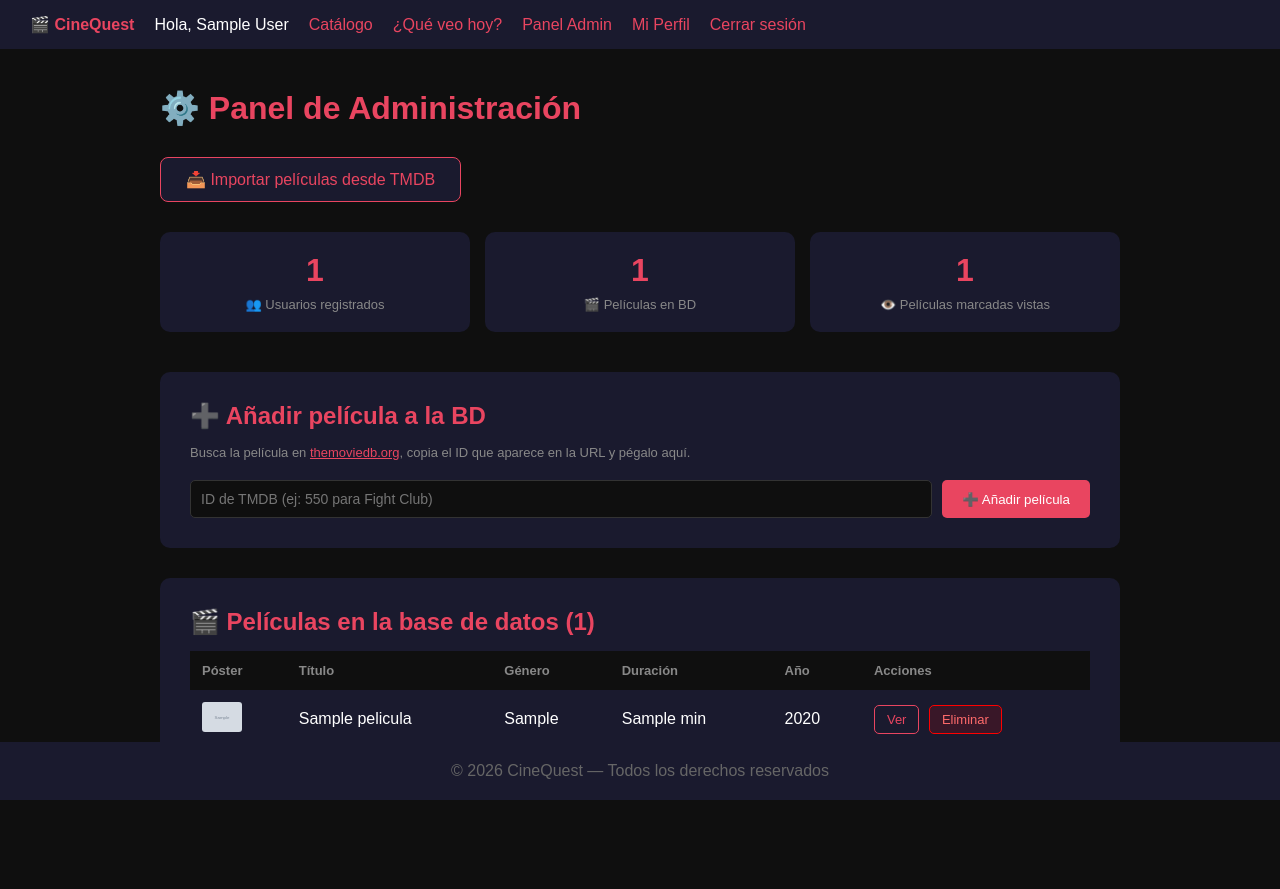
After one commit to manuelalfa1999/cinequest, a PHP site: page /pages/admin.php in a window 1280 px wide. The commit adds this page. Run offline with PHP 8.4, Linux system fonts and the light colour scheme; the visitor is signed in with stand-in values (Sample User, id 1); tables that the repository leaves empty or names only in its code hold one stand-in row (values such as "Sample post"); grey boxes marked "Sample" are stand-in pictures; some libraries are stand-ins or nearby versions.

Commit message:
feat: panel admin con importación masiva desde TMDB y gestión de películas

```diff
--- a/assets/css/style.css
+++ b/assets/css/style.css
@@ -93,7 +93,7 @@ footer {
     padding: 20px;
     background: #1a1a2e;
     color: #666;
-    position: relative;
+    position: fixed;
     bottom: 0;
     width: 100%;
 }
@@ -608,3 +608,139 @@ footer {
     color: #888;
     font-style: italic;
 }
+.admin-container {
+    max-width: 1000px;
+    margin: 0 auto;
+    padding: 40px 20px 80px;
+}
+
+.admin-container h1 {
+    color: #e94560;
+    margin-bottom: 30px;
+}
+
+.admin-stats {
+    display: grid;
+    grid-template-columns: repeat(auto-fit, minmax(150px, 1fr));
+    gap: 15px;
+    margin-bottom: 40px;
+}
+
+.admin-seccion {
+    background: #1a1a2e;
+    border-radius: 10px;
+    padding: 30px;
+    margin-bottom: 30px;
+}
+
+.admin-seccion h2 {
+    color: #e94560;
+    margin-bottom: 15px;
+}
+
+.admin-hint {
+    color: #888;
+    font-size: 13px;
+    margin-bottom: 20px;
+}
+
+.admin-hint a {
+    color: #e94560;
+}
+
+.admin-form {
+    display: flex;
+    gap: 10px;
+    flex-wrap: wrap;
+}
+
+.admin-form input {
+    flex: 1;
+    padding: 10px;
+    background: #0f0f0f;
+    border: 1px solid #333;
+    border-radius: 5px;
+    color: #fff;
+    font-size: 14px;
+    min-width: 250px;
+}
+
+.admin-form button {
+    padding: 10px 20px;
+    background: #e94560;
+    color: #fff;
+    border: none;
+    border-radius: 5px;
+    cursor: pointer;
+}
+
+.admin-form button:hover {
+    background: #c73652;
+}
+
+.admin-tabla {
+    overflow-x: auto;
+}
+
+.admin-tabla table {
+    width: 100%;
+    border-collapse: collapse;
+}
+
+.admin-tabla th {
+    background: #0f0f0f;
+    padding: 12px;
+    text-align: left;
+    color: #888;
+    font-size: 13px;
+}
+
+.admin-tabla td {
+    padding: 12px;
+    border-bottom: 1px solid #333;
+    vertical-align: middle;
+}
+
+.admin-poster {
+    width: 40px;
+    border-radius: 3px;
+}
+
+.btn-ver {
+    padding: 6px 12px;
+    background: #1a1a2e;
+    border: 1px solid #e94560;
+    color: #e94560;
+    border-radius: 5px;
+    text-decoration: none;
+    font-size: 13px;
+    margin-right: 5px;
+}
+
+.btn-eliminar {
+    padding: 6px 12px;
+    background: #ff000022;
+    border: 1px solid #ff0000;
+    color: #ff6b6b;
+    border-radius: 5px;
+    cursor: pointer;
+    font-size: 13px;
+}
+
+.btn-eliminar:hover {
+    background: #ff000044;
+}
+.btn-importar {
+    display: inline-block;
+    padding: 12px 25px;
+    background: #1a1a2e;
+    border: 1px solid #e94560;
+    color: #e94560;
+    border-radius: 8px;
+    text-decoration: none;
+    margin-bottom: 30px;
+}
+
+.btn-importar:hover {
+    background: #e9456022;
+}
--- a/includes/header.php
+++ b/includes/header.php
@@ -12,12 +12,12 @@ if (session_status() === PHP_SESSION_NONE) {
     <link rel="stylesheet" href="/cinequest/assets/css/style.css">
 </head>
 <body>
-
-<script src="/cinequest/assets/js/recomendador.js" defer></script>
 <nav>
     <a href="/cinequest/index.php"><strong>🎬 CineQuest</strong></a>
     <?php if (isset($_SESSION['usuario_id'])): ?>
         <span>Hola, <?= htmlspecialchars($_SESSION['nombre']) ?></span>
+        <a href="/cinequest/pages/peliculas.php">Catálogo</a>
+        <a href="/cinequest/pages/recomendador.php">¿Qué veo hoy?</a>
         <?php if ($_SESSION['rol'] === 'admin'): ?>
             <a href="/cinequest/pages/admin.php">Panel Admin</a>
         <?php endif; ?>
--- /dev/null
+++ b/pages/admin.php
@@ -0,0 +1,162 @@
+<?php
+ini_set('display_errors', 1);
+error_reporting(E_ALL);
+if (session_status() === PHP_SESSION_NONE) session_start();
+if (!isset($_SESSION['usuario_id']) || $_SESSION['rol'] !== 'admin') {
+    header('Location: login.php');
+    exit;
+}
+require_once '../config/db.php';
+require_once '../api/tmdb.php';
+
+$mensaje = '';
+$error = '';
+
+// Procesar añadir película
+if ($_SERVER['REQUEST_METHOD'] === 'POST' && isset($_POST['añadir_pelicula'])) {
+    $tmdb_id = (int)$_POST['tmdb_id'];
+
+    if ($tmdb_id) {
+        // Comprobar si ya existe
+        $stmt = $pdo->prepare('SELECT id FROM peliculas WHERE tmdb_id = ?');
+        $stmt->execute([$tmdb_id]);
+        if ($stmt->fetch()) {
+            $error = 'Esa película ya está en la base de datos.';
+        } else {
+            // Obtener datos de TMDB
+            $pelicula = obtener_pelicula($tmdb_id);
+            if (!$pelicula || isset($pelicula['status_code'])) {
+                $error = 'No se encontró la película en TMDB. Comprueba el ID.';
+            } else {
+                $stmt = $pdo->prepare('INSERT INTO peliculas (tmdb_id, titulo, genero, duracion, sinopsis, poster_url, fecha_estreno)
+                                      VALUES (?, ?, ?, ?, ?, ?, ?)');
+                $generos = implode(', ', array_map(fn($g) => $g['name'], $pelicula['genres'] ?? []));
+                $stmt->execute([
+                    $tmdb_id,
+                    $pelicula['title'],
+                    $generos,
+                    $pelicula['runtime'] ?? 0,
+                    $pelicula['overview'] ?? '',
+                    $pelicula['poster_path'] ?? '',
+                    $pelicula['release_date'] ?? null,
+                ]);
+                $mensaje = '✅ Película "' . htmlspecialchars($pelicula['title']) . '" añadida correctamente.';
+            }
+        }
+    } else {
+        $error = 'El ID de TMDB no es válido.';
+    }
+}
+
+// Procesar eliminar película
+if ($_SERVER['REQUEST_METHOD'] === 'POST' && isset($_POST['eliminar_pelicula'])) {
+    $id = (int)$_POST['pelicula_id'];
+    $stmt = $pdo->prepare('DELETE FROM peliculas WHERE id = ?');
+    $stmt->execute([$id]);
+    $mensaje = '✅ Película eliminada correctamente.';
+}
+
+// Obtener películas en BD propia
+$stmt = $pdo->query('SELECT * FROM peliculas ORDER BY id DESC');
+$peliculas_bd = $stmt->fetchAll();
+
+// Estadísticas generales
+$stmt = $pdo->query('SELECT COUNT(*) as total FROM usuarios');
+$total_usuarios = $stmt->fetch()['total'];
+
+$stmt = $pdo->query('SELECT COUNT(*) as total FROM historial_visto');
+$total_vistas = $stmt->fetch()['total'];
+
+$stmt = $pdo->query('SELECT COUNT(*) as total FROM peliculas');
+$total_peliculas = $stmt->fetch()['total'];
+
+include '../includes/header.php';
+?>
+
+<main class="admin-container">
+    <h1>⚙️ Panel de Administración</h1>
+    <a href="importar.php" class="btn-importar">📥 Importar películas desde TMDB</a>
+
+    <div class="admin-stats">
+        <div class="stat-card">
+            <span class="stat-numero"><?= $total_usuarios ?></span>
+            <span class="stat-label">👥 Usuarios registrados</span>
+        </div>
+        <div class="stat-card">
+            <span class="stat-numero"><?= $total_peliculas ?></span>
+            <span class="stat-label">🎬 Películas en BD</span>
+        </div>
+        <div class="stat-card">
+            <span class="stat-numero"><?= $total_vistas ?></span>
+            <span class="stat-label">👁️ Películas marcadas vistas</span>
+        </div>
+    </div>
+
+    <div class="admin-seccion">
+        <h2>➕ Añadir película a la BD</h2>
+        <p class="admin-hint">Busca la película en <a href="https://www.themoviedb.org" target="_blank">themoviedb.org</a>,
+        copia el ID que aparece en la URL y pégalo aquí.</p>
+
+        <?php if ($mensaje): ?>
+            <p class="exito"><?= $mensaje ?></p>
+        <?php endif; ?>
+        <?php if ($error): ?>
+            <p class="error"><?= $error ?></p>
+        <?php endif; ?>
+
+        <form method="POST" class="admin-form">
+            <input type="number" name="tmdb_id" placeholder="ID de TMDB (ej: 550 para Fight Club)" required>
+            <button type="submit" name="añadir_pelicula">➕ Añadir película</button>
+        </form>
+    </div>
+
+    <div class="admin-seccion">
+        <h2>🎬 Películas en la base de datos (<?= $total_peliculas ?>)</h2>
+        <?php if (empty($peliculas_bd)): ?>
+            <p class="vacio">No hay películas en la BD todavía. Añade algunas usando el formulario de arriba.</p>
+        <?php else: ?>
+            <div class="admin-tabla">
+                <table>
+                    <thead>
+                        <tr>
+                            <th>Póster</th>
+                            <th>Título</th>
+                            <th>Género</th>
+                            <th>Duración</th>
+                            <th>Año</th>
+                            <th>Acciones</th>
+                        </tr>
+                    </thead>
+                    <tbody>
+                        <?php foreach ($peliculas_bd as $p): ?>
+                            <tr>
+                                <td>
+                                    <?php if ($p['poster_url']): ?>
+                                        <img src="<?= TMDB_IMG_URL . $p['poster_url'] ?>"
+                                             alt="<?= htmlspecialchars($p['titulo']) ?>"
+                                             class="admin-poster">
+                                    <?php endif; ?>
+                                </td>
+                                <td><?= htmlspecialchars($p['titulo']) ?></td>
+                                <td><?= htmlspecialchars($p['genero']) ?></td>
+                                <td><?= $p['duracion'] ?> min</td>
+                                <td><?= substr($p['fecha_estreno'] ?? '', 0, 4) ?></td>
+                                <td>
+                                    <a href="/cinequest/pages/pelicula.php?id=<?= $p['tmdb_id'] ?>"
+                                       class="btn-ver">Ver</a>
+                                    <form method="POST" style="display:inline"
+                                          onsubmit="return confirm('¿Seguro que quieres eliminar esta película?')">
+                                        <input type="hidden" name="pelicula_id" value="<?= $p['id'] ?>">
+                                        <button type="submit" name="eliminar_pelicula" class="btn-eliminar">Eliminar</button>
+                                    </form>
+                                </td>
+                            </tr>
+                        <?php endforeach; ?>
+                    </tbody>
+                </table>
+            </div>
+        <?php endif; ?>
+    </div>
+</main>
+
+<?php include '../includes/footer.php'; ?>
```
Also changed, not shown: pages/importacion.php (added, +86 -0 lines).
